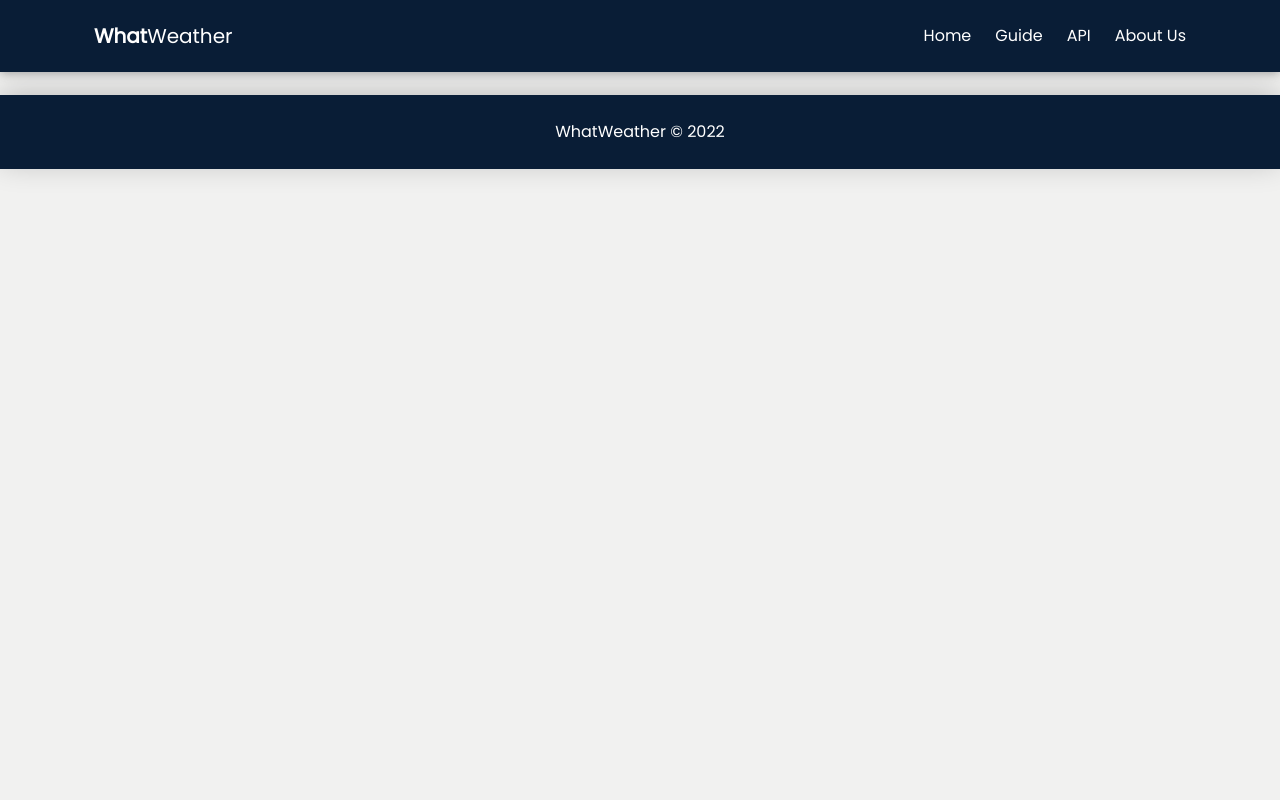
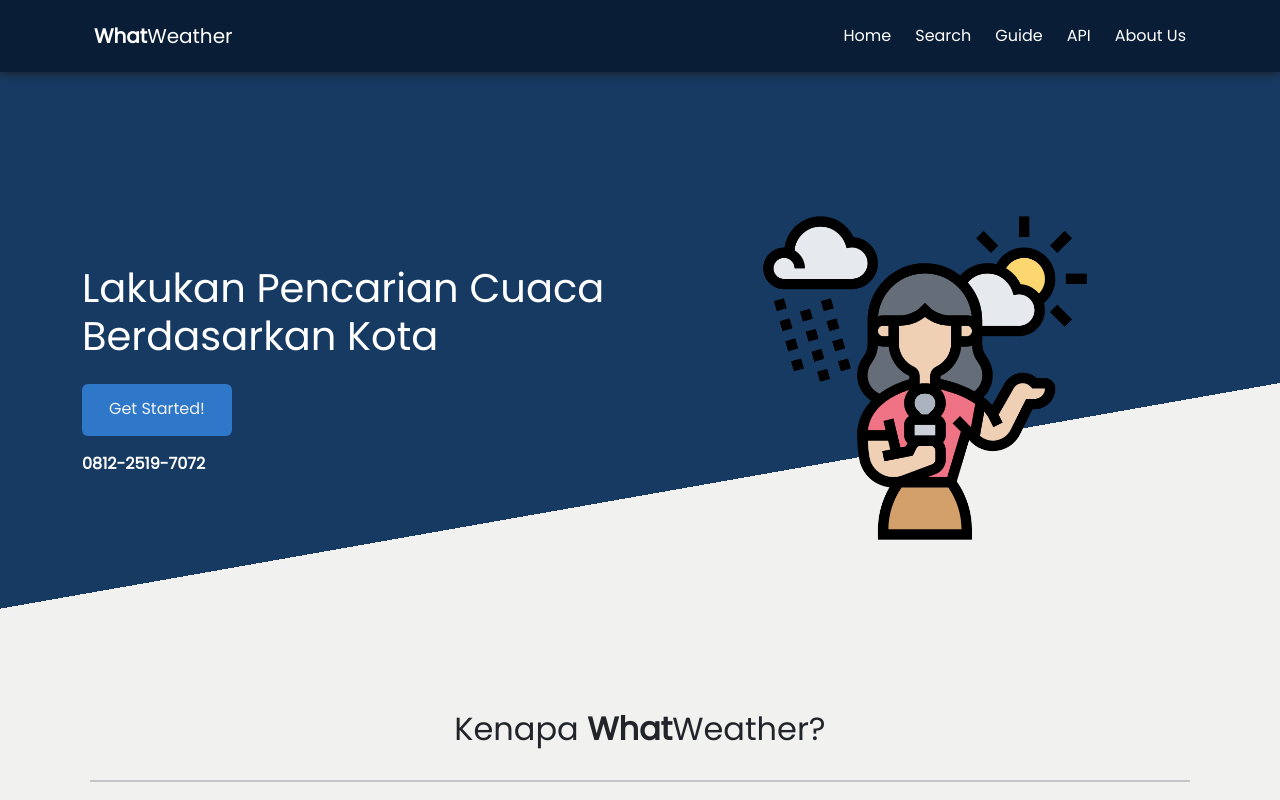
Before and after one commit to Bimoaryobkr/DicodingCapstone-WhatWeather, a React (Create React App) app: page / in a window 1280 px wide. Shown: the top 800 px of the page. Built offline with nearby package versions, Linux system fonts and the light colour scheme; no server answers.

Commit message:
Change Home content to Search + Make Landing Page

```diff
--- a/src/App.js
+++ b/src/App.js
@@ -3,6 +3,7 @@ import { BrowserRouter as Router, Routes, Route } from 'react-router-dom';
 import NavigationBar from './components/NavigationBar';
 import Footer from './components/Footer';
 import HomePage from './pages/HomePage';
+import SearchPage from './pages/SearchPage';
 import APIPage from './pages/APIPage';
 import GuidePage from './pages/GuidePage';
 import AboutUsPage from './pages/AboutUsPage';
@@ -18,6 +19,7 @@ function App() {
         <main>
           <Routes>
             <Route path="/" element={<HomePage />} />
+            <Route path="/search/" element={<SearchPage />} />
             <Route path="/api/" element={<APIPage />} />
             <Route path="/guide/" element={<GuidePage />} />
             <Route path="/about-us/" element={<AboutUsPage />} />
--- a/src/components/FeatureCard.js
+++ b/src/components/FeatureCard.js
@@ -2,6 +2,7 @@ import React from "react";
 
 function FeatureCard() {
     return (
+        <div className="container">
             <div className="mt-4 mb-5 w-auto feature">
                 <h2 className='text-center pb-3'>Kenapa <span className="fw-bolder">What</span>Weather?</h2>
                 <hr></hr>
@@ -43,6 +44,7 @@ function FeatureCard() {
                 </div>
                 <hr></hr>
             </div>
+        </div>
     )
 }
 
--- /dev/null
+++ b/src/components/Hero.js
@@ -0,0 +1,27 @@
+import React from "react";
+import { Link } from 'react-router-dom';
+
+function Hero() {
+    return (
+        <div className="hero hero_bg justify-content-center align-items-center d-flex">
+            <div className="container home_hero">
+                <div className="row">
+                    <div className="col-12 col-md-10 col-lg-6 justify-content-center align-items-center d-flex flex-column">
+                        <div className="hero-text">
+                            <h1 className="text-white" >Lakukan Pencarian Cuaca Berdasarkan Kota</h1>
+                            <Link className="btn custom-btn mt-3" to="/search/">Get Started!</Link>
+                            <strong className="d-block py-3 pl-5 text-white">0812-2519-7072</strong>
+                        </div>
+                    </div>
+                    <div className="col-12 col-lg-6">
+                        <div className="hero_image">
+                            <img src="images/weather-girl.png" className="img-fluid" alt="weather girl" />
+                        </div>
+                    </div>
+                </div>
+            </div>
+        </div>
+    )
+}
+
+export default Hero;
--- a/src/components/NavigationBar.js
+++ b/src/components/NavigationBar.js
@@ -14,6 +14,9 @@ function BasicExample() {
             <ul className="ms-auto navbar-nav">
               <li className="nav-item">
                 <Link className="nav-link" to="/">Home</Link>
+              </li>
+              <li className="nav-item">
+                <Link className="nav-link" to="/search/">Search</Link>
               </li>
               <li className="nav-item">
                 <Link className="nav-link" to="/guide/">Guide</Link>
--- a/src/pages/AboutUsPage.js
+++ b/src/pages/AboutUsPage.js
@@ -1,13 +1,11 @@
 import React from "react";
 import AboutUs from "../components/AboutUs";
-import Feature from "../components/FeatureCard";
 import Team from "../components/OurTeamCard";
 
 function AboutUsPage() {
     return (
         <section className="container pt-3 about_us">
             <AboutUs />
-            <Feature />
             <Team />
         </section>
     )
--- a/src/pages/HomePage.js
+++ b/src/pages/HomePage.js
@@ -1,52 +1,14 @@
-import React from 'react';
-import { useSearchParams } from 'react-router-dom';
-import SearchBar from '../components/search';
-import WeatherCard from '../components/weatherCard/WeatherCard';
-import getWeather from '../utils/dataSource';
+import React from "react";
+import Hero from '../components/Hero';
+import Feature from "../components/FeatureCard";
 
 function HomePage() {
-  const [weathers, setWeathers] = React.useState([]);
-  const [loading, setLoading] = React.useState(true);
-  const [searchParam, setSearchParam] = useSearchParams();
-  const [cityKeyword, setCityKeyword] = React.useState(() => searchParam.get('city') || '');
-
-  const onSearch = (cityKeyword) => {
-    setCityKeyword(cityKeyword);
-    setSearchParam({ city: cityKeyword });
-  };
-
-  const refreshWeather = async (city) => {
-    const weathers = await getWeather(city);
-    setWeathers(weathers);
-  };
-
-  React.useEffect(() => {
-    const fetchWeather = async () => {
-      const weathersResponse = await getWeather();
-      setWeathers(weathersResponse);
-    }
-
-    fetchWeather().then(() => setLoading(false));
-  }, []);
-
-  const homepageContent = <section className='container pt-3 mt-4'>
-    <div className='home_header'>
-      <h1><span className="fw-bolder">What</span>Weather</h1>
-    </div>
-    <div className='home_example mt-3'>
-      <h5>Cara melakukan pencarian</h5>
-      <small>
-        Silahkan melakukan pencarian dengan menggunakan nama kota. Anda dapat melihat detail
-        prakiraan cuaca tiap 3 jam. Pada detail akan menampilkan grafik suhu saat ini, terendah, dan tertinggi.
-      </small>
-    </div>
-    <SearchBar defaultKeyword={cityKeyword} refreshWeather={refreshWeather} onSearch={onSearch} />
-    <WeatherCard weathers={weathers} />
-  </section>;
-
-  return (
-    loading ? null : homepageContent
-  );
+    return (
+        <div>
+            <Hero />
+            <Feature />
+        </div>
+    )
 }
 
 export default HomePage;
--- /dev/null
+++ b/src/pages/SearchPage.js
@@ -0,0 +1,52 @@
+import React from 'react';
+import { useSearchParams } from 'react-router-dom';
+import SearchBar from '../components/search';
+import WeatherCard from '../components/weatherCard/WeatherCard';
+import getWeather from '../utils/dataSource';
+
+function SearchPage() {
+  const [weathers, setWeathers] = React.useState([]);
+  const [loading, setLoading] = React.useState(true);
+  const [searchParam, setSearchParam] = useSearchParams();
+  const [cityKeyword, setCityKeyword] = React.useState(() => searchParam.get('city') || '');
+
+  const onSearch = (cityKeyword) => {
+    setCityKeyword(cityKeyword);
+    setSearchParam({ city: cityKeyword });
+  };
+
+  const refreshWeather = async (city) => {
+    const weathers = await getWeather(city);
+    setWeathers(weathers);
+  };
+
+  React.useEffect(() => {
+    const fetchWeather = async () => {
+      const weathersResponse = await getWeather();
+      setWeathers(weathersResponse);
+    }
+
+    fetchWeather().then(() => setLoading(false));
+  }, []);
+
+  const seacrhpageContent = <section className='container pt-3 mt-4'>
+    <div className='search_header'>
+      <h1><span className="fw-bolder">What</span>Weather</h1>
+    </div>
+    <div className='search_example mt-3'>
+      <h5>Cara melakukan pencarian</h5>
+      <small>
+        Silahkan melakukan pencarian dengan menggunakan nama kota. Anda dapat melihat detail
+        prakiraan cuaca tiap 3 jam. Pada detail akan menampilkan grafik suhu saat ini, terendah, dan tertinggi.
+      </small>
+    </div>
+    <SearchBar defaultKeyword={cityKeyword} refreshWeather={refreshWeather} onSearch={onSearch} />
+    <WeatherCard weathers={weathers} />
+  </section>;
+
+  return (
+    loading ? null : seacrhpageContent
+  );
+}
+
+export default SearchPage;
--- a/src/styles/style.css
+++ b/src/styles/style.css
@@ -13,7 +13,7 @@ body {
 }
 
 main {
-  padding: 80px 0px 15px 0px;
+  padding: 70px 0px 15px 0px;
 }
 
 .app-container {
@@ -26,10 +26,26 @@ hr {
   border: none;
 }
 
+/* Home Page */
+
+.hero {
+  position: relative;
+  padding: 5em 0;
+  overflow: hidden;
+}
+
+.hero_bg {
+  background: linear-gradient(170deg, #173a63 64%, #f1f1f0 30%);
+}
+
+.hero_image {
+  top: 2em;
+}
+
 /* Navbar */
 
 .navbar {
-  box-shadow: 0px 1px 10px #999;
+  box-shadow: 0px 1px 10px #1f1f1f;
   background-color: #091d36;
 }
 
@@ -74,9 +90,14 @@ footer {
   color: #f1f1f0;
 }
 
-/* Home Page */
+.custom-btn {
+  padding: 12px 26px 14px 26px;
+  white-space: nowrap;
+}
 
-.home_header {
+/* Seacrh Page */
+
+.search_header {
   max-width: 800px;
   margin-left: auto;
   margin-right: auto;
@@ -89,7 +110,7 @@ footer {
   margin-right: auto;
 }
 
-.home_example {
+.search_example {
   max-width: 800px;
   margin-left: auto;
   margin-right: auto;
@@ -180,6 +201,12 @@ footer {
 }
 
 /* Guide Page*/
+
+.home_header {
+  max-width: 800px;
+  margin-left: auto;
+  margin-right: auto;
+}
 
 .header_card_guide {
   max-width: 900px;
```
Also changed, not shown: public/images/weather-girl.png (added). Lines whose indentation alone changed are shown as unchanged.
